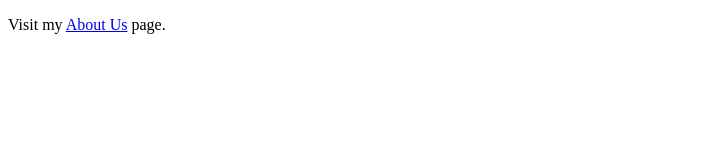
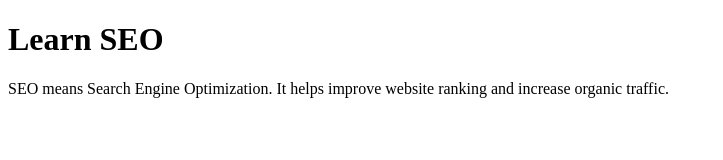
Before and after one commit to urva-21/seo-practical, a plain HTML site: page index.html in a window 1280 px wide. Shown: the whole page, without its empty margins (0-723 px from the left). Drawn offline with Linux system fonts and the light colour scheme.

Commit message:
Update index.html

```diff
--- a/index.html
+++ b/index.html
@@ -5,9 +5,12 @@
 </head>
 <body>
 
+<h1>Learn SEO</h1>
+
 <p>
-  Visit my <a href="about.html">About Us</a> page.
+  SEO means Search Engine Optimization.
+  It helps improve website ranking
+  and increase organic traffic.
 </p>
-
 </body>
 </html>
```
